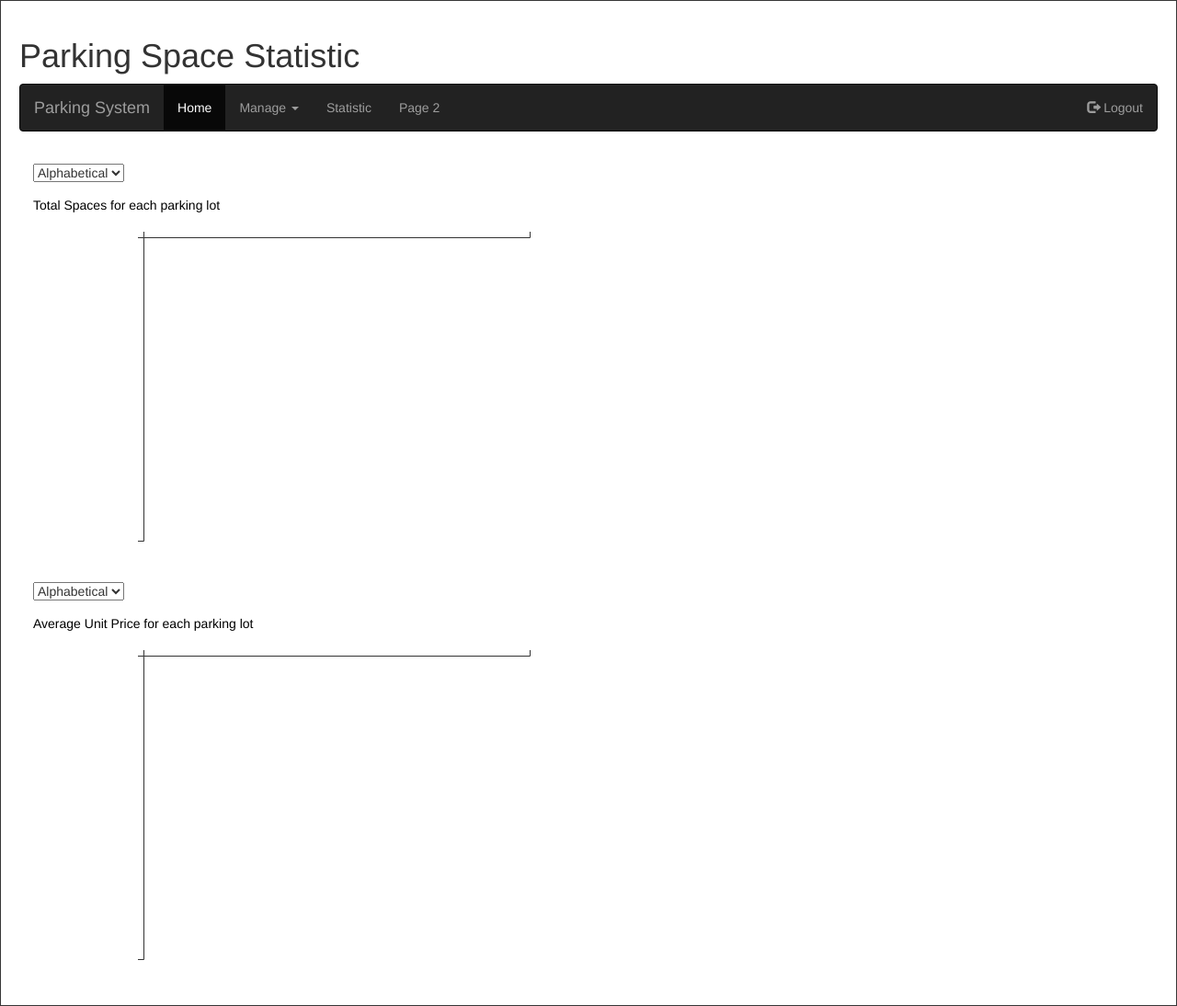
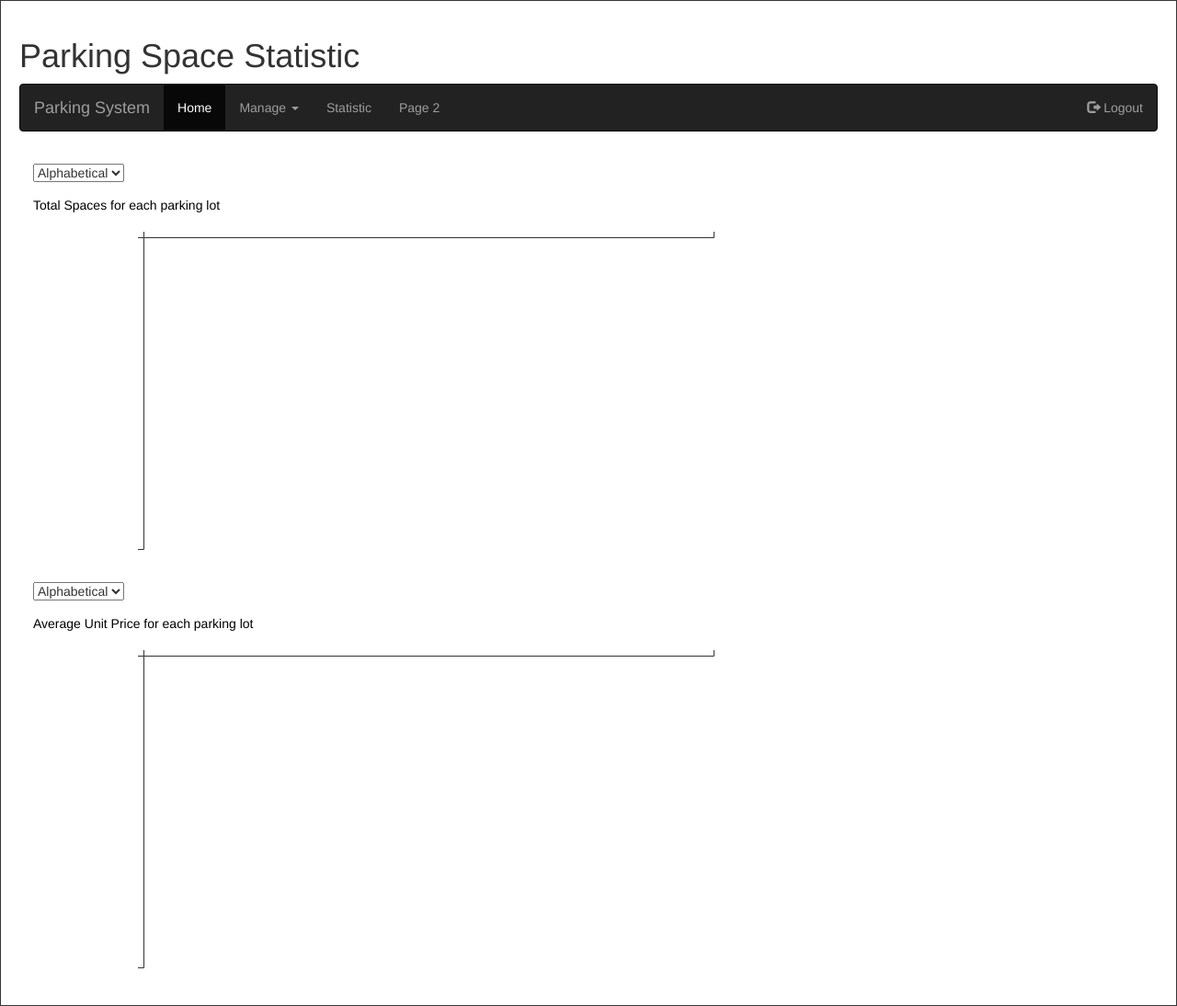
Before and after one commit to weihanlin/csis3280-project, a PHP site: page /ShowStats.php in a window 1280 px wide. Shown: the whole page at 92% size. Run offline with PHP 8.4, Linux system fonts and the light colour scheme; data that the repository does not hold is empty.

Commit message:
[Location&Space] alter statistic page
center the charts & change width
fix the compare function

```diff
--- a/ShowStats.php
+++ b/ShowStats.php
@@ -9,17 +9,22 @@ Page::header();
 
 ?>
 
-    <section id="scount">
-        <div id="spaceCount"></div>
-    </section>
-    <section id="savg">
-        <div id="spaceAvg"></div>
-    </section>
+
+    <div class="row" style="margin: auto">
+        <section id="scount" >
+            <div id="spaceCount"></div>
+        </section>
+    </div>
+    <div class="row" style="margin: auto">
+        <section id="savg">
+            <div id="spaceAvg"></div>
+        </section>
+    </div>
 
     <script src="https://d3js.org/d3.v5.min.js"></script>
     <script>
-        const margin = {top: 60, right: 60, bottom: 10, left: 120};
-        const width = 600 - margin.left - margin.right;
+        const margin = {top: 60, right: 60, bottom: 1, left: 120};
+        const width = 800 - margin.left - margin.right;
         const height = 400 - margin.top - margin.bottom;
 
         const svg = d3.selectAll("section div").append("svg")
@@ -80,10 +85,10 @@ Page::header();
                 const sel = d3.select(this).node().value;
                 switch (sel){
                     case "Ascending":
-                        json.sort((a,b)=>d3.ascending(a.Count, b.Count));
+                        json.sort((a,b)=>d3.ascending(+a.Count, +b.Count));
                         break;
                     case "Descending":
-                        json.sort((a,b)=>d3.descending(a.Count, b.Count));
+                        json.sort((a,b)=>d3.descending(+a.Count, +b.Count));
                         break;
                     case "Alphabetical":
                         json.sort((a,b)=>a.ShortName.localeCompare(b.ShortName));
@@ -143,10 +148,10 @@ Page::header();
                 const sel = d3.select(this).node().value;
                 switch (sel){
                     case "Ascending":
-                        json.sort((a,b)=>d3.ascending(a.Avg, b.Avg));
+                        json.sort((a,b)=>d3.ascending(+a.Avg, +b.Avg));
                         break;
                     case "Descending":
-                        json.sort((a,b)=>d3.descending(a.Avg, b.Avg));
+                        json.sort((a,b)=>d3.descending(+a.Avg, +b.Avg));
                         break;
                     case "Alphabetical":
                         json.sort((a,b)=>a.ShortName.localeCompare(b.ShortName));
```
